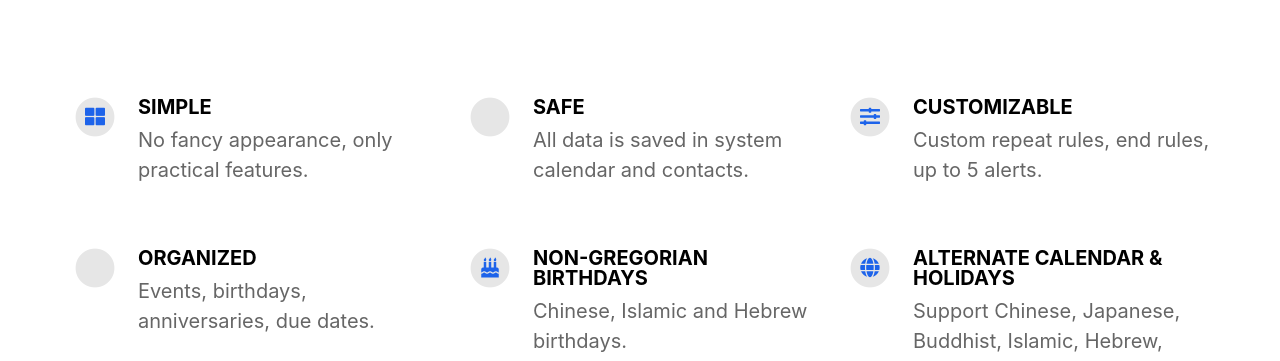
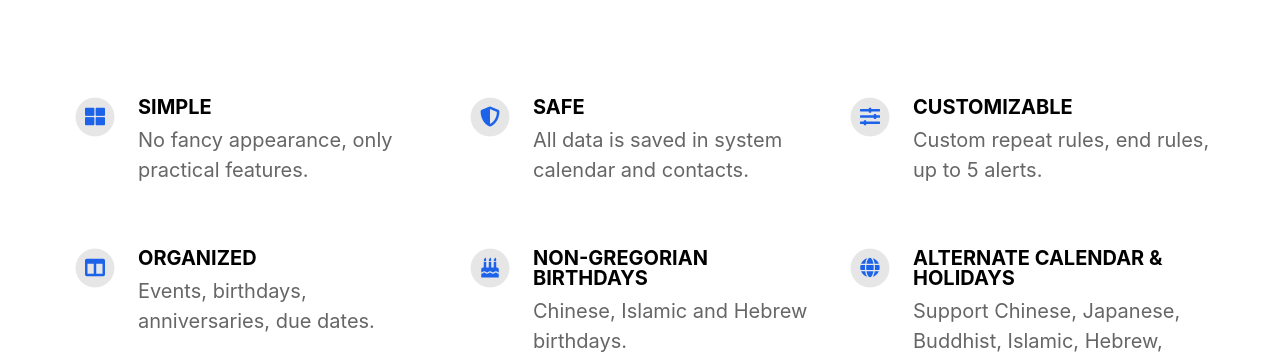
Before and after one commit to app-thedafeige/falendar, a Jekyll site: the page built from index.html, in a window 1280 px wide. Shown: the part 987-1348 px from the top of the page. Built offline with Jekyll 4.4.1, drawn with Linux system fonts in a browser that asks for light colours; nearby versions of some CDN libraries.

Commit message:
update some feature icons

```diff
--- a/_config.yml
+++ b/_config.yml
@@ -43,7 +43,7 @@ features                                  :
 
   - title                                 : SAFE
     description                           : All data is saved in system calendar and contacts.
-    fontawesome_icon_name                 : shield-check
+    fontawesome_icon_name                 : shield-alt
 
   - title                                 : CUSTOMIZABLE
     description                           : Custom repeat rules, end rules, up to 5 alerts.
@@ -51,7 +51,7 @@ features                                  :
 
   - title                                 : ORGANIZED
     description                           : Events, birthdays, anniversaries, due dates.
-    fontawesome_icon_name                 : line-columns
+    fontawesome_icon_name                 : columns
 
   - title                                 : NON-GREGORIAN BIRTHDAYS
     description                           : Chinese, Islamic and Hebrew birthdays.
```
